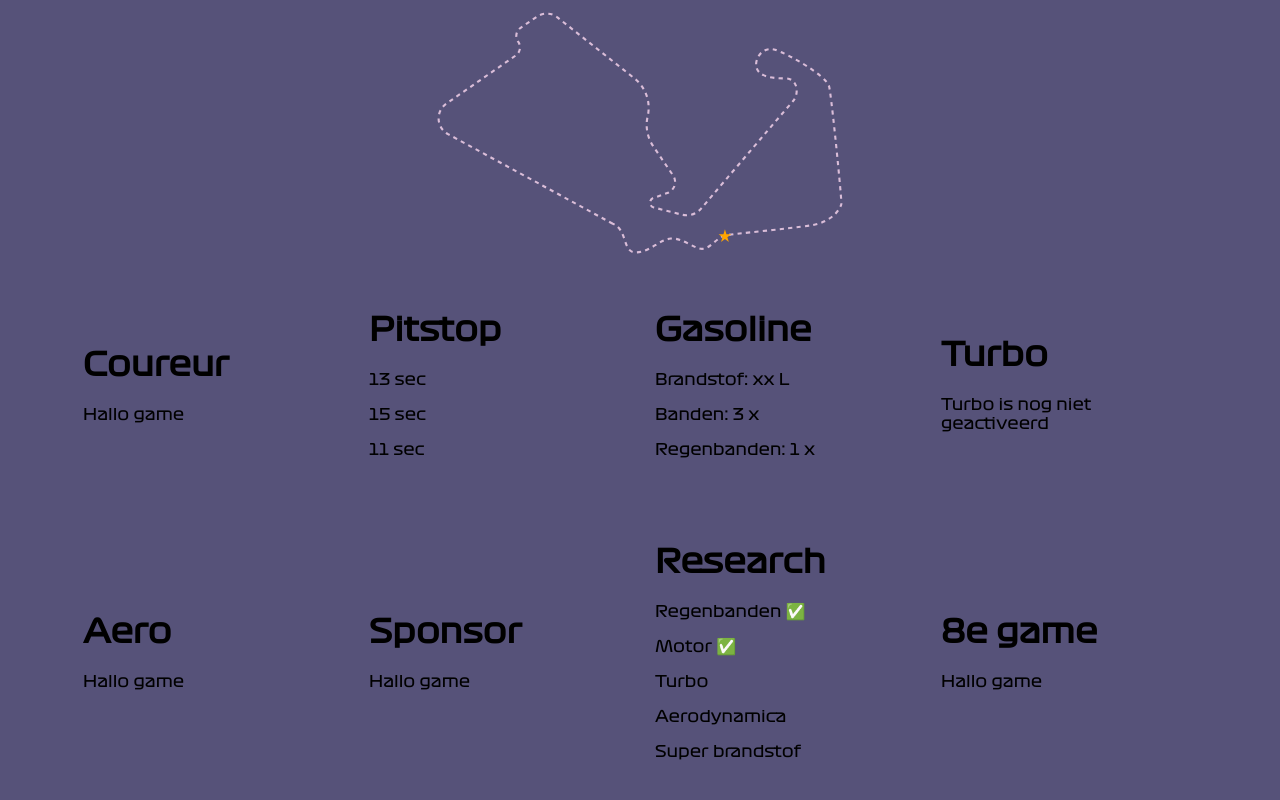
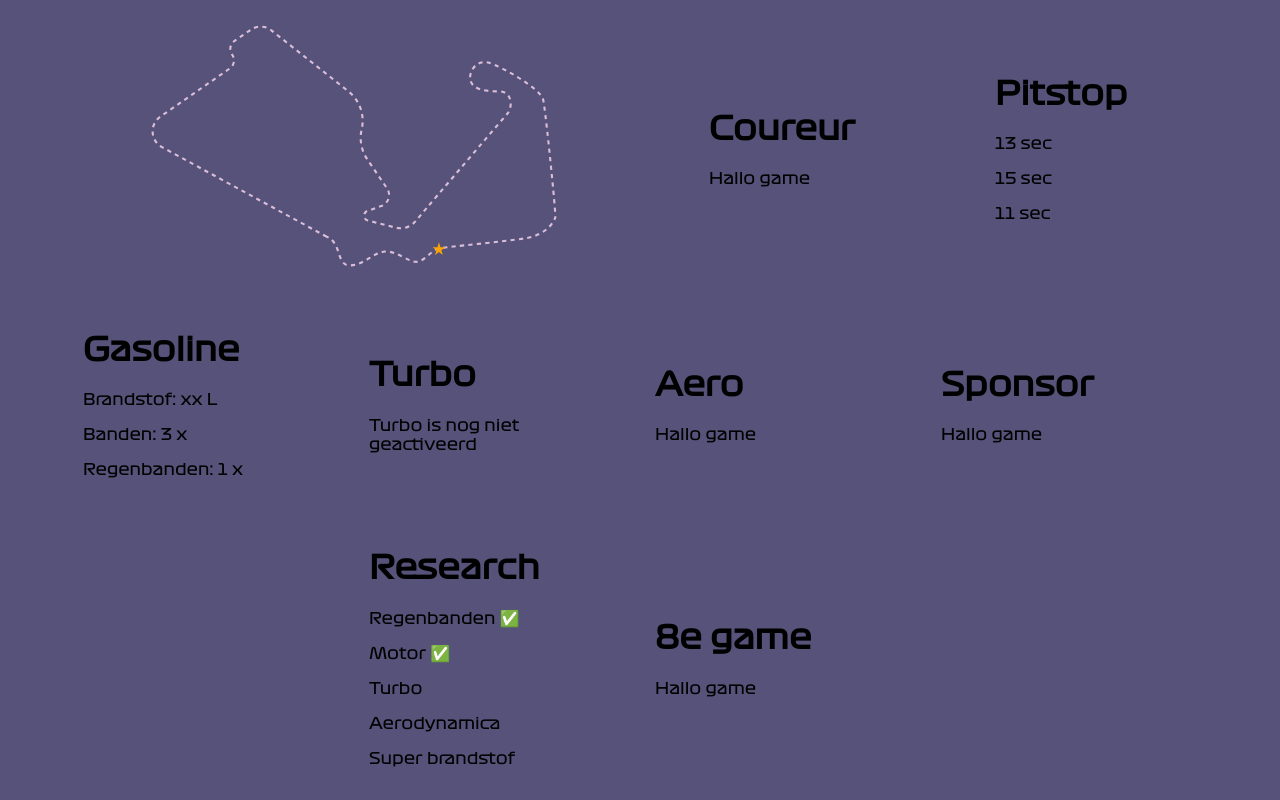
Before and after one commit to perrydrums/kmar-f1, a website: page client/overview/index.html in a window 1280 px wide. Drawn offline with nearby package versions, Linux system fonts and the light colour scheme.

Commit message:
feat(styling)

```diff
--- a/client/overview/css/style.css
+++ b/client/overview/css/style.css
@@ -30,19 +30,15 @@ body {
     width: 20%;
 }
 
-/*body {*/
-/*    margin: 0;*/
-
-/*}*/
-
 .outerWrapper {
-    width: 100%;
+    width: 50%;
     height: 250px;
     position: relative;
+    padding: 20px;
 }
 
 .outerWrapper svg {
-    position: absolute;
+    /*position: absolute;*/
     width: 100%;
     height: 100%;
 }
```
